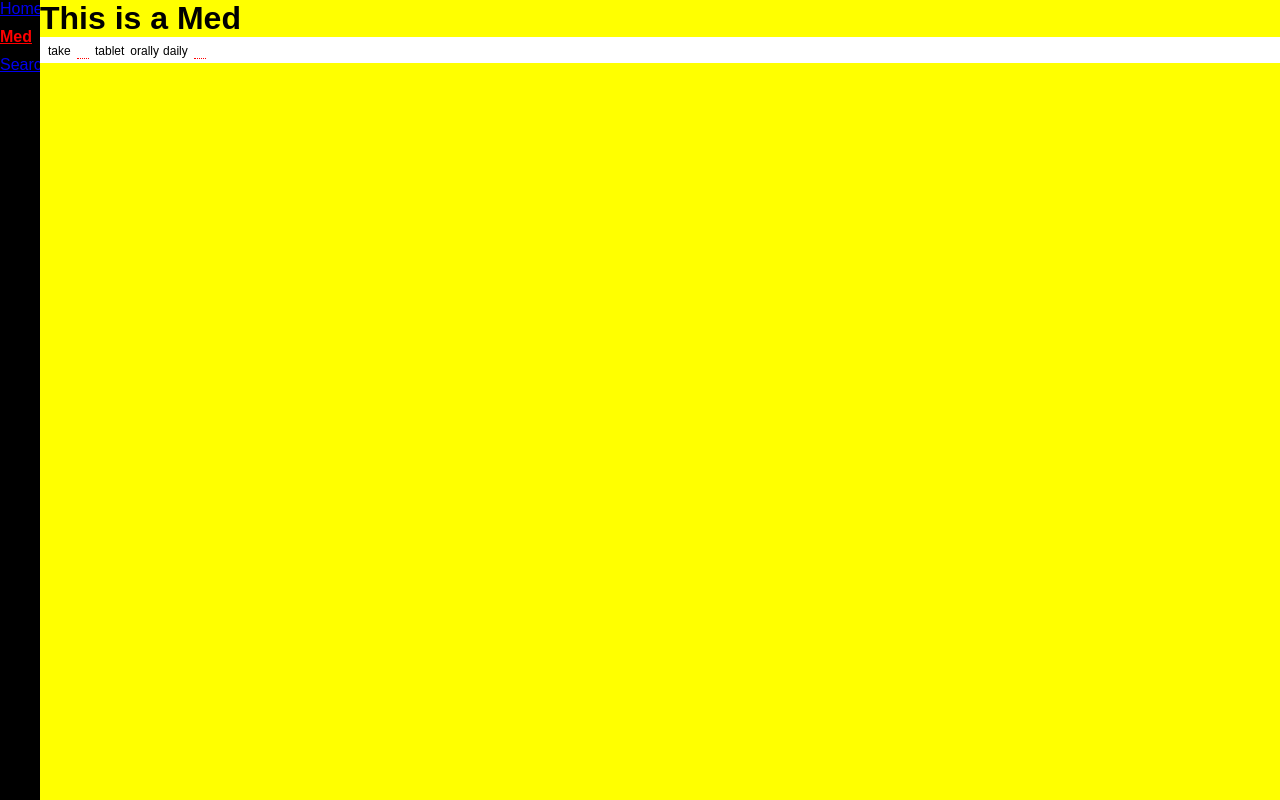
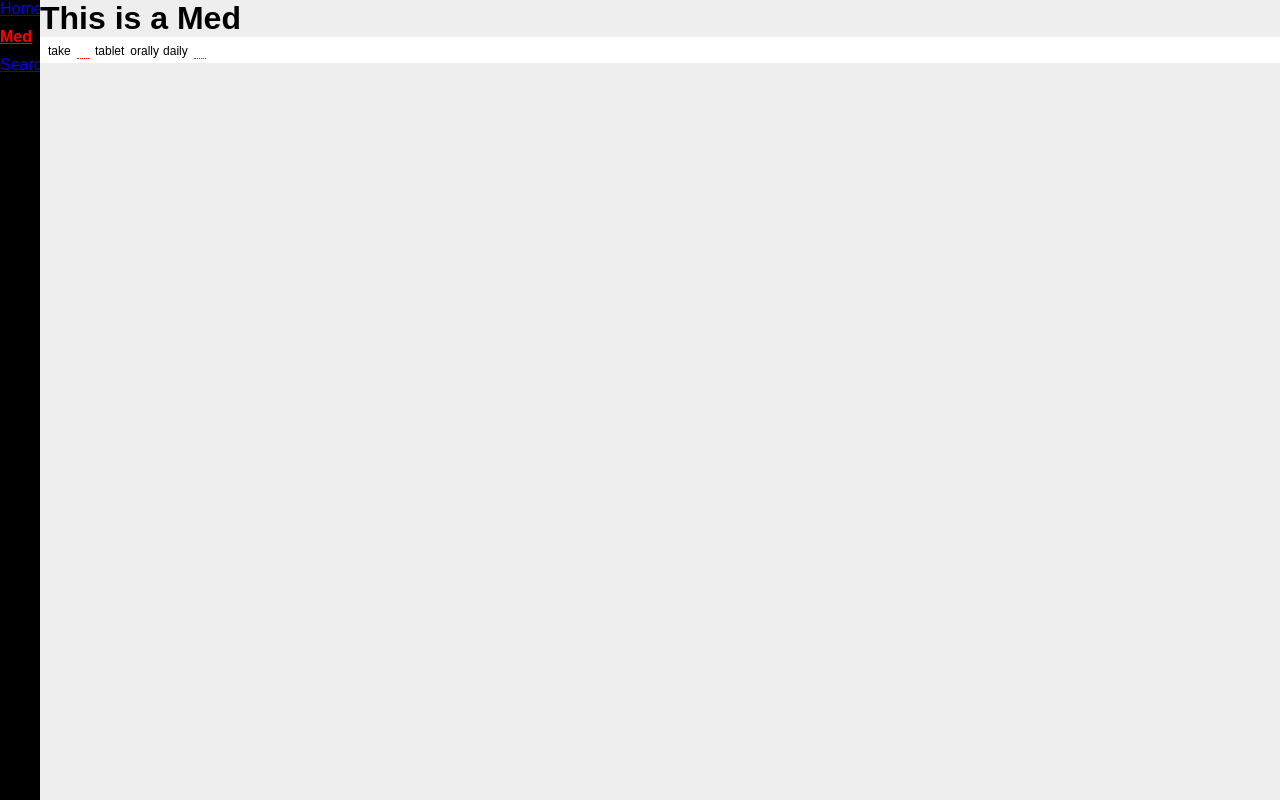
Before and after one commit to susprisedpoultry/nav-test, a React (Create React App) app: page /med in a window 1280 px wide. Built offline with nearby package versions, Linux system fonts and the light colour scheme.

Commit message:
Fixed some of the aweful colors

```diff
--- a/src/App.js
+++ b/src/App.js
@@ -34,7 +34,7 @@ const ContentContainer = styled.div`
   display: flex;
   flex-direction: column;
   flex: 1;
-  background-color: yellow;
+  background-color: #eee;
 `
 
 class App extends Component {
--- a/src/components/SmartSig.js
+++ b/src/components/SmartSig.js
@@ -54,6 +54,7 @@ const AutocompleteItem = styled.button`
 	border: none;
 	font-size: 12px;
 	padding: 1em;
+	background-color: white;
 
 	:hover {
 		background-color: blue;
```
